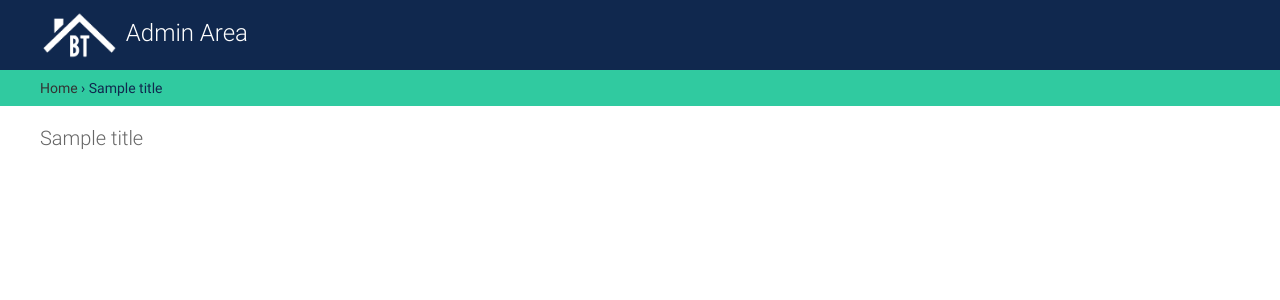
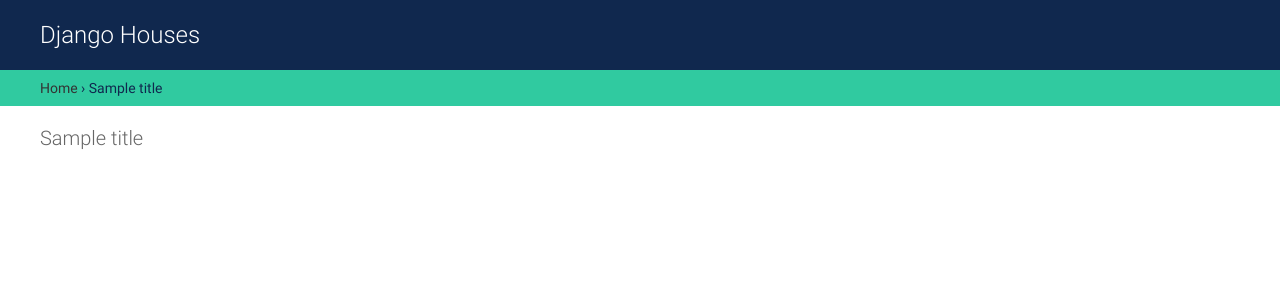
Before and after one commit to gtlovell/django-houses, a Django app: template templates/admin/base_site.html in a window 1280 px wide. Shown: the top 300 px of the page. Run offline with Django 3.2, Linux system fonts and the light colour scheme; the template is opened without the code that fills it: most values are stand-ins (such as "Sample title", 1, 10 or a date in 2020).

Commit message:
Update base_site.html

```diff
--- a/templates/admin/base_site.html
+++ b/templates/admin/base_site.html
@@ -2,8 +2,8 @@
 {% load static %}
 
 {% block branding %}
-  <h1 id="head">
-    <img src="{% static 'img/logo.png' %}" alt="Django House Real Estate" height="50" width="80" class="brand_img"> Admin Area
+  <h1>
+    Django Houses
   </h1>
 {% endblock %}
 {% block extrastyle %}
```
